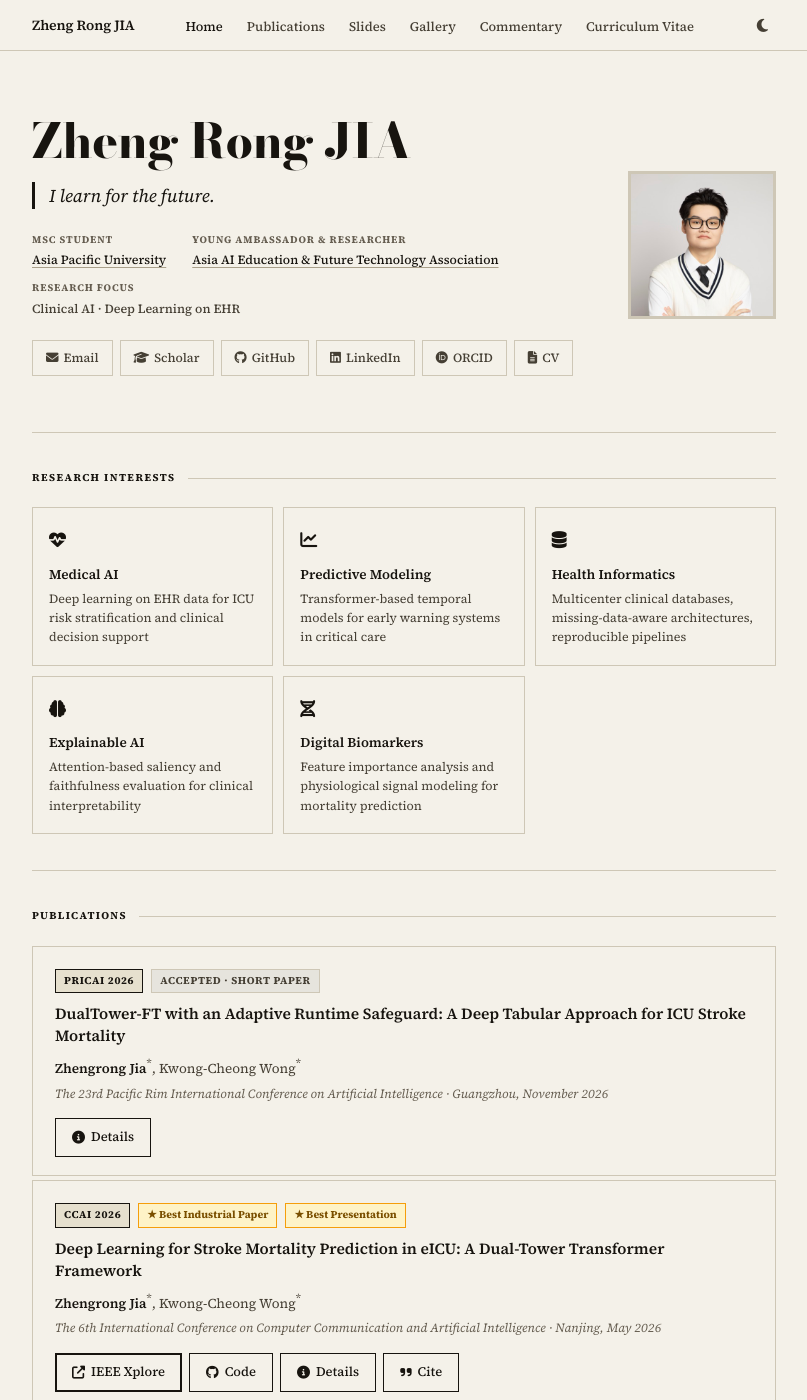
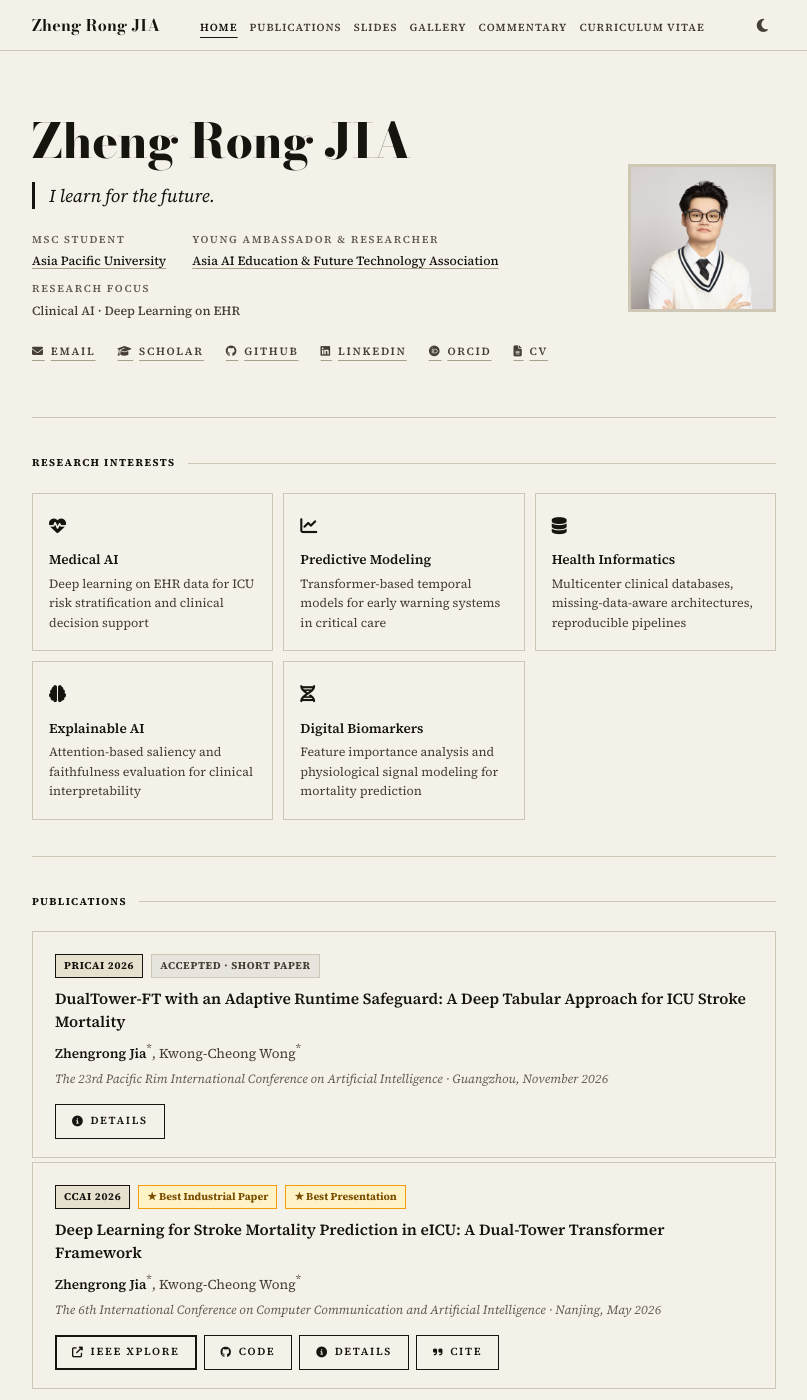
Before and after one commit to ZR-JIA/zr-jia.github.io, a Jekyll site: the page built from _pages/index.md, in a window 1280 px wide and 1400 px high. Shown: the whole window, without its empty margins (236-1043 px from the left). Built offline with Jekyll 4.4.1, drawn with Linux system fonts in a browser that asks for light colours.

Commit message:
style: set labels in tracked small capitals
Give every label the Zaichang Broadsheet label treatment: small size,
wide tracking and uppercase, so the shape alone says "label" without a
box or background.

- navigation: 10.8px uppercase at 0.1em; the active and hovered item is
  underlined under the text only, so padding does not stretch the rule
- the site name moves to Bodoni Moda and no longer wraps
- buttons: uppercase at 0.16em
- dates in news, CV and education entries become stamps with tabular
  figures so stacked dates align
- hero profile links drop their boxes and become underlined labels;
  their icons are kept

The system tracks navigation at 0.24em on a 1220px shell. Six labels in
an 800px column need tighter tracking (0.1em) and less padding, plus a
24px gap so the site name no longer touches the first link.

Collapse the navigation into the menu below 800px instead of 640px.
The tracked labels need about 770px, and between 641px and 767px the
bar overflowed the page by up to 105px, which the previous styling did
not. Verified at 375, 660, 720, 768, 801, 900 and 1024px: no horizontal
overflow, and the menu opens.

```diff
--- a/assets/css/main.css
+++ b/assets/css/main.css
@@ -147,6 +147,7 @@ img { max-width: 100%; height: auto; }
   display: flex;
   align-items: center;
   justify-content: space-between;
+  gap: 24px;
   height: 50px;
 }
 
@@ -159,11 +160,12 @@ img { max-width: 100%; height: auto; }
 .navbar-brand:hover { text-decoration: none; }
 
 .navbar-name {
-  font-family: var(--font-text);
-  font-weight: 600;
-  font-size: 14px;
-  color: var(--color-text);
-  letter-spacing: -0.01em;
+  font-family: var(--font-display);
+  font-weight: 700;
+  font-size: 16px;
+  color: var(--color-text);
+  letter-spacing: 0.01em;
+  white-space: nowrap;
 }
 
 .navbar-links {
@@ -174,16 +176,23 @@ img { max-width: 100%; height: auto; }
 
 .navbar-links a {
   font-family: var(--font-text);
-  font-size: 13px;
-  font-weight: 500;
-  color: var(--color-text-secondary);
-  padding: 5px 12px;
-  transition: color var(--transition);
-  text-decoration: none;
-}
-
-.navbar-links a:hover { color: var(--color-accent); text-decoration: none; }
-.navbar-links a.active { color: var(--color-accent); }
+  font-size: 10.8px;
+  font-weight: 600;
+  /* Tighter than the system's 0.24em: six labels must fit an 800px column */
+  letter-spacing: 0.1em;
+  text-transform: uppercase;
+  white-space: nowrap;
+  color: var(--color-text-secondary);
+  padding: 5px 6px;
+  transition: color var(--transition), text-decoration-color var(--transition);
+  /* underline drawn under the text only, so padding does not stretch it */
+  text-decoration: underline;
+  text-decoration-color: transparent;
+  text-underline-offset: 6px;
+}
+
+.navbar-links a:hover,
+.navbar-links a.active { color: var(--color-text); text-decoration-color: currentColor; }
 
 .navbar-toggle {
   display: none;
@@ -380,8 +389,11 @@ img { max-width: 100%; height: auto; }
 
 .news-date {
   font-family: var(--font-text);
-  font-size: 12px;
-  font-weight: 600;
+  font-size: 10.8px;
+  font-weight: 600;
+  letter-spacing: 0.14em;
+  text-transform: uppercase;
+  font-variant-numeric: tabular-nums;
   color: var(--color-text-tertiary);
   white-space: nowrap;
   flex-shrink: 0;
@@ -446,7 +458,11 @@ img { max-width: 100%; height: auto; }
 
 .cv-entry-date {
   font-family: var(--font-text);
-  font-size: 12px;
+  font-size: 10.8px;
+  font-weight: 600;
+  letter-spacing: 0.14em;
+  text-transform: uppercase;
+  font-variant-numeric: tabular-nums;
   color: var(--color-text-tertiary);
   white-space: nowrap;
   flex-shrink: 0;
@@ -512,8 +528,10 @@ img { max-width: 100%; height: auto; }
 /* ---- Buttons ---- */
 .btn {
   font-family: var(--font-text);
-  font-size: 13px;
-  font-weight: 500;
+  font-size: 10.8px;
+  font-weight: 600;
+  letter-spacing: 0.16em;
+  text-transform: uppercase;
   padding: 7px 16px;
   text-decoration: none;
   display: inline-flex;
@@ -703,30 +721,9 @@ img { max-width: 100%; height: auto; }
 }
 
 /* ---- Responsive ---- */
-@media (max-width: 640px) {
-  .container { padding: 0 18px; }
-  .navbar-container { padding: 0 18px; }
-
-  .profile-section {
-    flex-direction: column;
-    padding: 36px 0 32px;
-    gap: 20px;
-  }
-
-  .profile-avatar { width: 80px; height: 80px; }
-  .profile-info h1 { font-size: 22px; }
-
-  .profile-links {
-    flex-direction: column;
-    align-items: flex-start;
-    gap: 8px;
-  }
-
-  .profile-links a {
-    padding: 0;
-    border-right: none;
-  }
-
+/* The six tracked, uppercase nav labels need ~770px. Collapse to the menu
+   below 800px rather than 640px, or the bar overflows at tablet widths. */
+@media (max-width: 800px) {
   .navbar-links {
     display: flex;
     flex-direction: column;
@@ -753,6 +750,31 @@ img { max-width: 100%; height: auto; }
     pointer-events: auto;
   }
   .navbar-toggle { display: block; }
+}
+
+@media (max-width: 640px) {
+  .container { padding: 0 18px; }
+  .navbar-container { padding: 0 18px; }
+
+  .profile-section {
+    flex-direction: column;
+    padding: 36px 0 32px;
+    gap: 20px;
+  }
+
+  .profile-avatar { width: 80px; height: 80px; }
+  .profile-info h1 { font-size: 22px; }
+
+  .profile-links {
+    flex-direction: column;
+    align-items: flex-start;
+    gap: 8px;
+  }
+
+  .profile-links a {
+    padding: 0;
+    border-right: none;
+  }
 
   .skill-row { grid-template-columns: 1fr; gap: 3px; }
   .cv-entry-header { flex-direction: column; gap: 2px; }
@@ -996,10 +1018,10 @@ img { max-width: 100%; height: auto; }
 
 .hero-role-label {
   font-family: var(--font-text);
-  font-size: 10px;
-  font-weight: 700;
+  font-size: 10.6px;
+  font-weight: 600;
   text-transform: uppercase;
-  letter-spacing: 0.09em;
+  letter-spacing: 0.16em;
   color: var(--color-text-tertiary);
   margin-bottom: 3px;
 }
@@ -1021,29 +1043,28 @@ img { max-width: 100%; height: auto; }
 .hero-links {
   display: flex;
   flex-wrap: wrap;
-  gap: 7px;
+  gap: 8px 22px;
 }
 
 .hero-link {
   display: inline-flex;
   align-items: center;
-  gap: 5px;
-  font-family: var(--font-text);
-  font-size: 12.5px;
-  font-weight: 500;
-  color: var(--color-text-secondary);
-  background: var(--color-surface);
-  border: 1px solid var(--color-border);
-  padding: 6px 13px;
-  text-decoration: none;
-  transition: all var(--transition);
+  gap: 6px;
+  font-family: var(--font-text);
+  font-size: 11px;
+  font-weight: 600;
+  letter-spacing: 0.16em;
+  text-transform: uppercase;
+  color: var(--color-text-secondary);
+  text-decoration: underline;
+  text-decoration-color: var(--rule-mid);
+  text-underline-offset: 5px;
+  transition: color var(--transition), text-decoration-color var(--transition);
   white-space: nowrap;
 }
 .hero-link:hover {
-  color: var(--color-accent);
-  border-color: var(--color-accent);
-  background: var(--color-accent-muted);
-  text-decoration: none;
+  color: var(--color-text);
+  text-decoration-color: currentColor;
 }
 
 .hero-right { flex-shrink: 0; }
@@ -1460,14 +1481,22 @@ img { max-width: 100%; height: auto; }
 
 .edu-years {
   font-family: var(--font-text);
-  font-size: 12px;
+  font-size: 10.8px;
+  font-weight: 600;
+  letter-spacing: 0.14em;
+  text-transform: uppercase;
+  font-variant-numeric: tabular-nums;
   color: var(--color-text-tertiary);
   margin-bottom: 2px;
 }
 
 .edu-place {
   font-family: var(--font-text);
-  font-size: 12px;
+  font-size: 10.8px;
+  font-weight: 600;
+  letter-spacing: 0.14em;
+  text-transform: uppercase;
+  font-variant-numeric: tabular-nums;
   color: var(--color-text-tertiary);
 }
 
```
